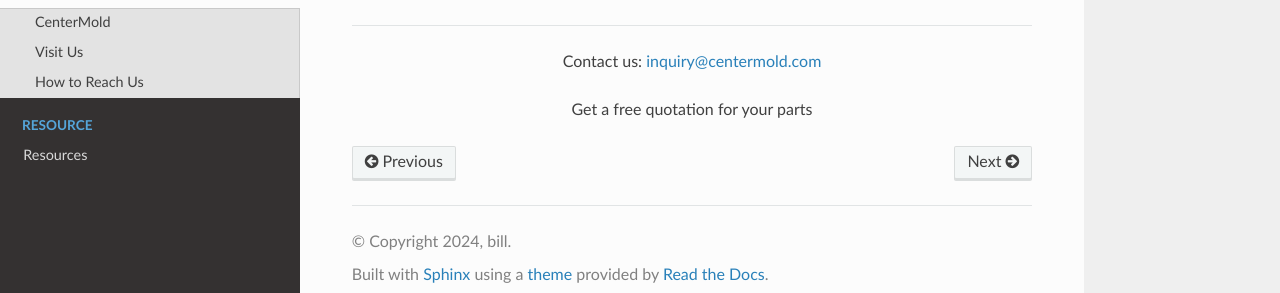
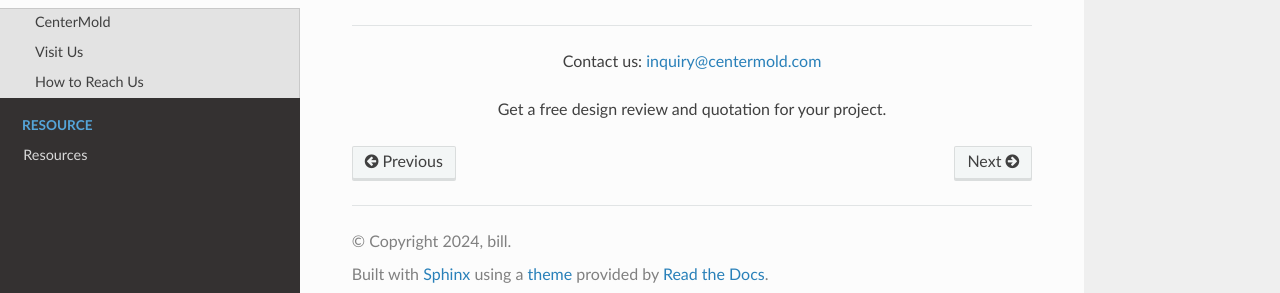
Before and after one commit to paultang/centermold, a Sphinx documentation site: the page built from source/Contact-Us.rst, in a window 1280 px wide and 900 px high, scrolled down 673 px. Shown: the part 589-882 px from the top of the window. Built offline with Sphinx 7.4.7 and the Read the Docs theme 2.0.0, drawn with Linux system fonts in a browser that asks for light colours; pages that are not in the unit, such as notebooks, are missing from menus.

Commit message:
Update conf.py

```diff
--- a/source/conf.py
+++ b/source/conf.py
@@ -62,5 +62,5 @@ rst_epilog = """
     <hr>
     <div style="text-align:center; margin-top:20px;">
     <p>Contact us: <a href="mailto:inquiry@centermold.com">inquiry@centermold.com</a></p>
-    <p>Get a free quotation for your parts</p>
+    <p>Get a free design review and quotation for your project. </p>
 """
```
